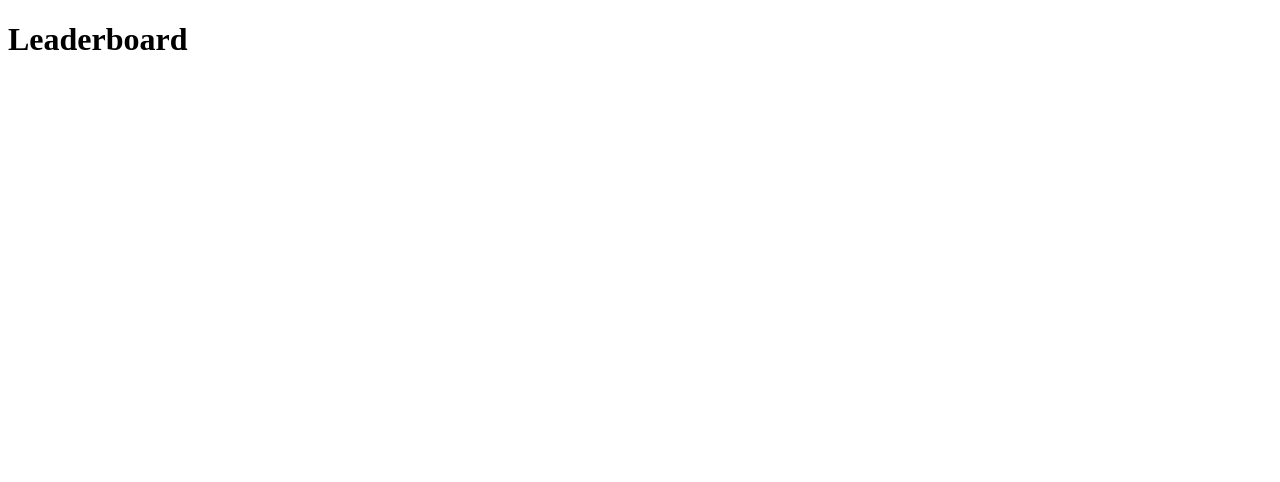
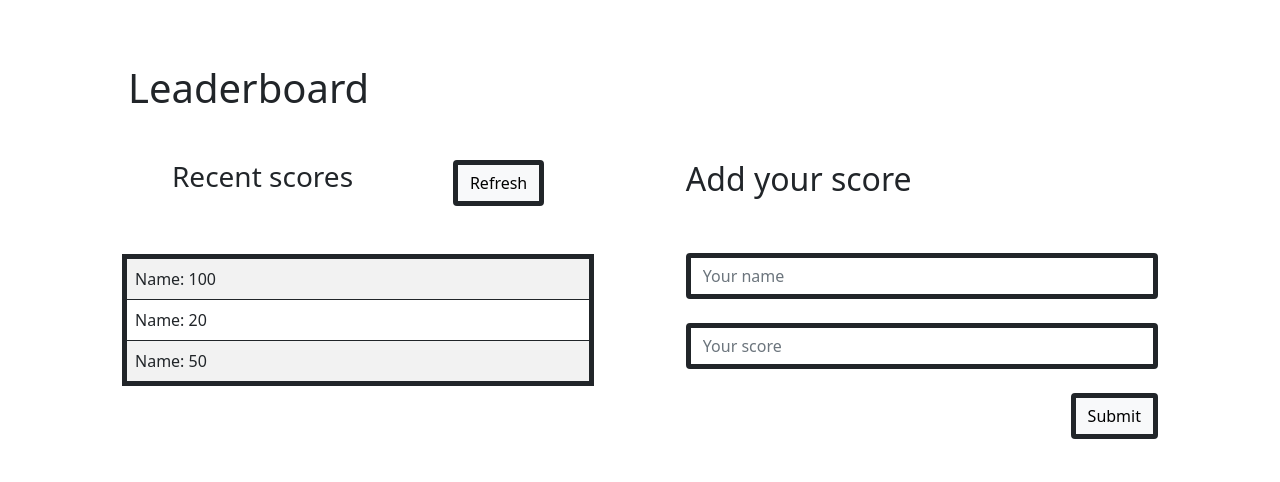
Before and after one commit to herokudev/Leaderboard-scores, a website built with webpack: page src/index.html in a window 1280 px wide. Built offline with nearby package versions, Linux system fonts and the light colour scheme; files whose address does not match are found by name.

Commit message:
Basic layout
Basic layout

```diff
--- a/src/index.html
+++ b/src/index.html
@@ -4,9 +4,56 @@
     <meta charset="UTF-8">
     <meta http-equiv="X-UA-Compatible" content="IE=edge">
     <meta name="viewport" content="width=device-width, initial-scale=1.0">
-    <title>Document</title>
+    <link href="https://cdn.jsdelivr.net/npm/bootstrap@5.1.0/dist/css/bootstrap.min.css" rel="stylesheet" integrity="sha384-KyZXEAg3QhqLMpG8r+8fhAXLRk2vvoC2f3B09zVXn8CA5QIVfZOJ3BCsw2P0p/We" crossorigin="anonymous">
+    <link rel="stylesheet" href=".style.css">
+    <title>Leaderboard project</title>
 </head>
 <body>
-    <h1>Leaderboard</h1>
+    <div class="main-header">
+        <h1>Leaderboard</h1>
+    </div>
+    <div class="container">
+        <div class="left-column">
+            <div class="list-header">
+                <h3>Recent scores</h3>
+                <button class="btn btn-secondary btn-light border-dark border-5 md-5">Refresh</button>
+            </div>
+            <div class="list-items">
+                <table id="scores-container" class="table table-striped mt-5 border border-dark border-5 mb-5">
+                    <tbody id="scores-List">
+                        <tr>
+                            <td>Name: 100</td>
+                        </tr>
+                        <tr>
+                            <td>Name: 20</td>
+                        </tr>
+                        <tr>
+                            <td>Name: 50</td>
+                        </tr>
+                    </tbody>
+                </table>
+            </div>
+        </div>
+        <div class="rigth-column">
+            <form id="Add-score-form">
+                <h2 class="form-title center">
+                    Add your score
+                </h2>
+                <div>
+                    <div class="form-name">
+                        <input type="text" id="addName" class="form-control border border-dark border-5 md-5" placeholder="Your name" required><br>
+                    </div>
+                    <div class="form-score">
+                        <input type="text" id="addScore" class="form-control border border-dark border-5 md-5" placeholder="Your score" required><br>
+                    </div>
+                    <div class="d-grid gap-2 d-md-flex justify-content-md-end">
+                        <button class="btn btn-secondary btn-light border-dark border-5 md-5" type="button">Submit</button>
+                      </div>
+
+                </div>
+            </form>
+        </div>
+    </div>
+    <script src="main.js"></script>
 </body>
 </html>
--- a/src/main.js
+++ b/src/main.js
@@ -1 +1 @@
-const msg = "This is the Leaderboard project";
+import './style.css';
--- /dev/null
+++ b/src/style.css
@@ -0,0 +1,43 @@
+* {
+    box-sizing: border-box;
+    margin: 0;
+    padding: 0;
+  }
+
+  body {
+    background-color: #fff;
+  }
+
+  .main-header {
+    margin-top: 5%;
+    margin-left: 10%;
+  }
+
+  .container {
+    display: flex;
+    flex-direction: row;
+    justify-content:space-between;
+  }
+
+ .left-column {
+    width: 45%;
+    margin: 25px;
+    padding: 15px;
+  }
+
+  .list-header {
+    display: flex;
+    flex-direction: row;
+    justify-content: space-around;
+
+  }
+
+  .rigth-column {
+    width: 45%;
+    margin: 25px;
+    padding: 15px;
+  }
+
+  .form-name {
+      margin-top: 55px;
+  }
```
